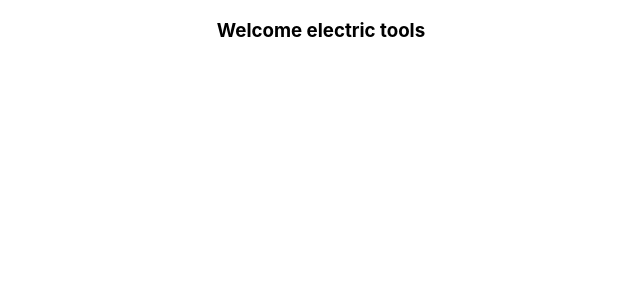
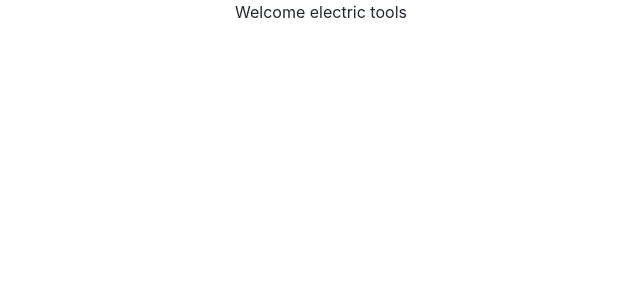
Before and after one commit to solaymanWeb/electric-tools-client, a React (Create React App) app: page / in a window 1280 px wide. Shown: the top 300 px of the page, without its empty margins (319-959 px from the left). Built offline with nearby package versions, Linux system fonts and the light colour scheme.

Commit message:
project setup

```diff
--- a/package.json
+++ b/package.json
@@ -6,8 +6,10 @@
     "@testing-library/jest-dom": "^5.16.4",
     "@testing-library/react": "^13.2.0",
     "@testing-library/user-event": "^13.5.0",
+    "daisyui": "^2.15.1",
     "react": "^18.1.0",
     "react-dom": "^18.1.0",
+    "react-router-dom": "^6.3.0",
     "react-scripts": "5.0.1",
     "web-vitals": "^2.1.4"
   },
@@ -34,5 +36,8 @@
       "last 1 firefox version",
       "last 1 safari version"
     ]
+  },
+  "devDependencies": {
+    "tailwindcss": "^3.0.24"
   }
 }
--- a/src/App.js
+++ b/src/App.js
@@ -1,4 +1,3 @@
-import logo from './logo.svg';
 import './App.css';
 
 function App() {
--- a/src/index.css
+++ b/src/index.css
@@ -1,3 +1,7 @@
+@tailwind base;
+@tailwind components;
+@tailwind utilities;
+
 body {
   margin: 0;
   font-family: -apple-system, BlinkMacSystemFont, 'Segoe UI', 'Roboto', 'Oxygen',
--- a/src/index.js
+++ b/src/index.js
@@ -3,11 +3,15 @@
 import './index.css';
 import App from './App';
 import reportWebVitals from './reportWebVitals';
+import { BrowserRouter } from 'react-router-dom';
 
 const root = ReactDOM.createRoot(document.getElementById('root'));
 root.render(
+
   <React.StrictMode>
-    <App />
+    <BrowserRouter>
+      <App />
+    </BrowserRouter>
   </React.StrictMode>
 );
 
--- /dev/null
+++ b/tailwind.config.js
@@ -0,0 +1,7 @@
+module.exports = {
+  content: ["./src/**/*.{html,js}"],
+  theme: {
+    extend: {},
+  },
+  plugins: [require("daisyui")],
+}
```
Also changed, not shown: 1 other file (tests, documents, lock files or other folders).
